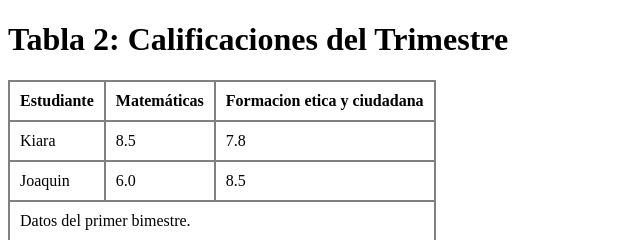
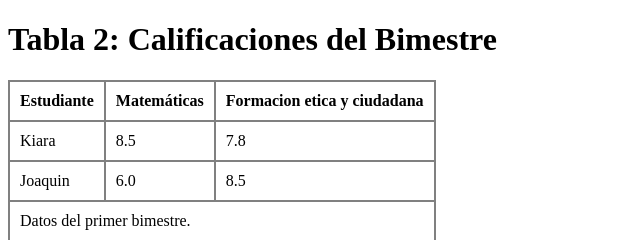
Before and after one commit to Joaquinpirochino/informatica, a plain HTML site: page tabla2.html in a window 1280 px wide. Shown: the top 240 px of the page, 0-640 px from the left. Drawn offline with Linux system fonts and the light colour scheme.

Commit message:
Add files via upload

```diff
--- a/tabla2.html
+++ b/tabla2.html
@@ -8,7 +8,7 @@
     </style>
 </head>
 <body>
-    <h1>Tabla 2: Calificaciones del Trimestre</h1>
+    <h1>Tabla 2: Calificaciones del Bimestre</h1>
     <table>
         <thead>
             <tr>
```
